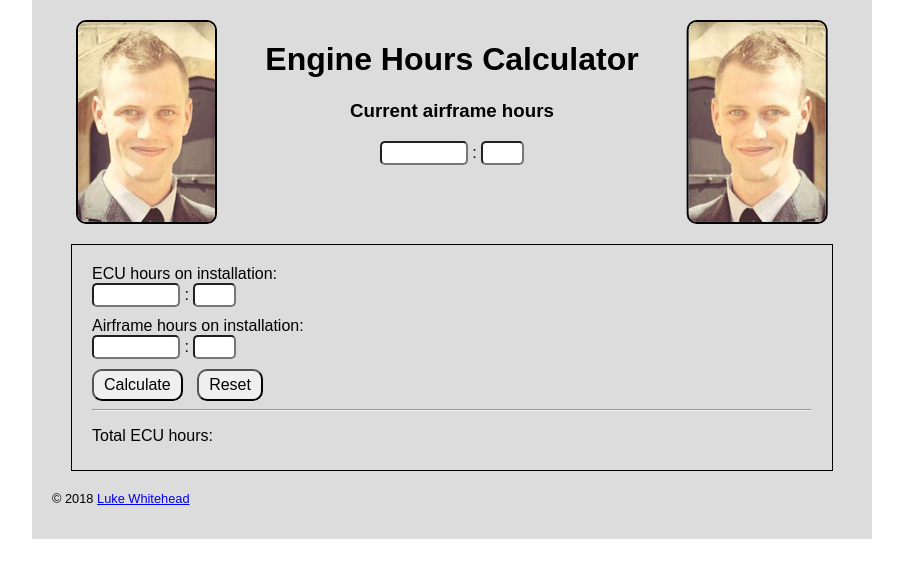
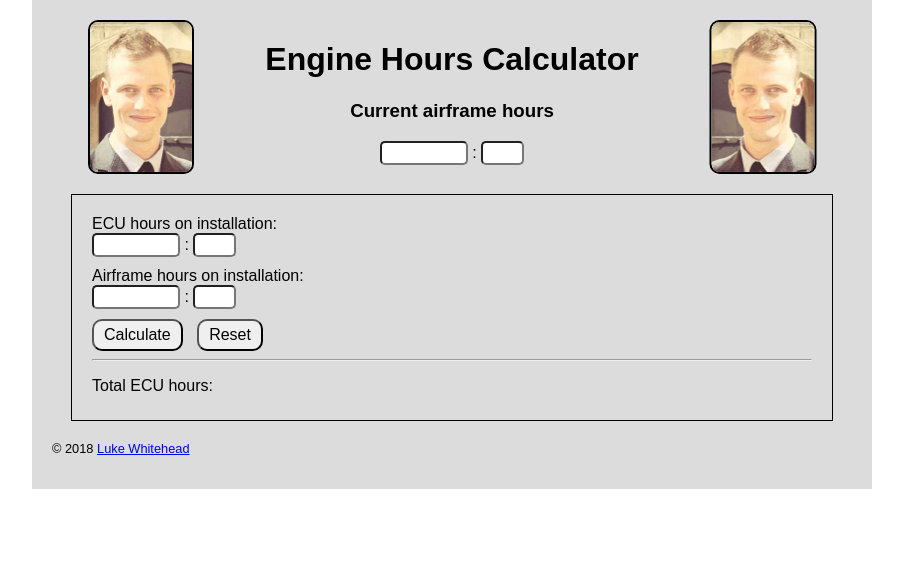
Before and after one commit to lukew1982/eng_toolkit, a plain HTML site: page index.html in a window 1280 px wide. Shown: the whole page, without its empty margins (188-1091 px from the left). Drawn offline with Linux system fonts and the light colour scheme.

Commit message:
Resized pictures slightly

```diff
--- a/css/style.css
+++ b/css/style.css
@@ -79,7 +79,7 @@ input {
 }
 
 .grimmy-pic {
-    max-height: 200px;
+    height: 150px;
     border: solid 2px black;
     border-radius: 10px;
 }
```
